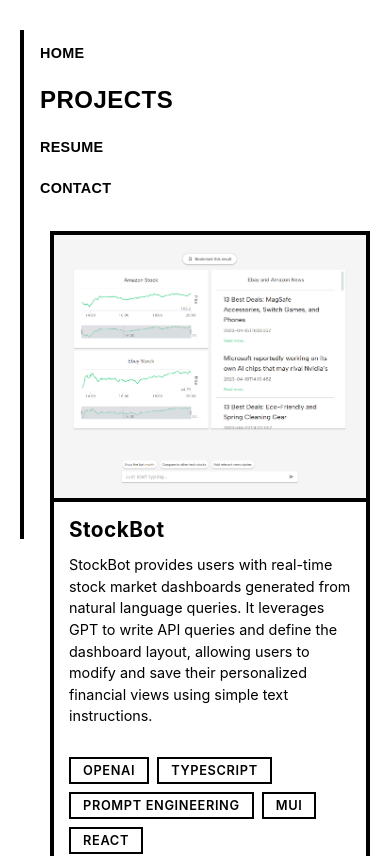
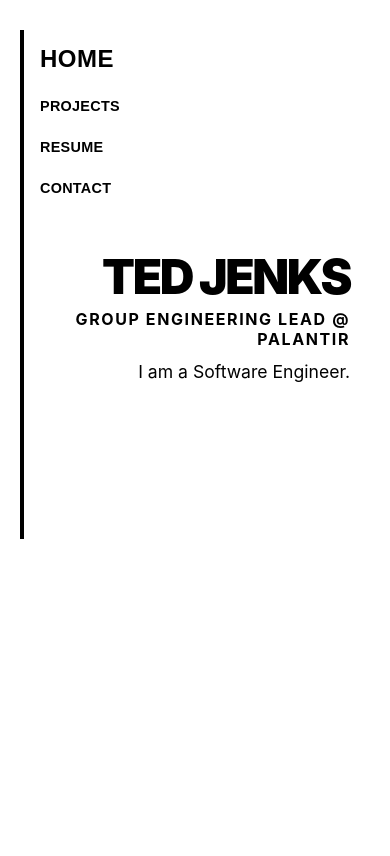
Before and after one commit to ted-jenks/website, a React (Create React App) app: page / in a window 390 px wide. Shown: the top 856 px of the page. Built offline with nearby package versions, Linux system fonts and the light colour scheme.

Commit message:
start home

```diff
--- a/src/App.css
+++ b/src/App.css
@@ -18,6 +18,18 @@
 .content {
   flex: 1;
   padding-top: 20px;
+  transition: opacity 0.3s ease-in-out, transform 0.3s ease-in-out;
+}
+
+.fade-in {
+  opacity: 1;
+  transform: translateY(0);
+}
+
+.fade-out {
+  opacity: 0;
+  transform: translateY(5px);
+  pointer-events: none; /* Prevents interaction during fade-out */
 }
 
 @media (min-width: 769px) {
--- a/src/App.tsx
+++ b/src/App.tsx
@@ -1,22 +1,38 @@
-import React, { useState } from 'react';
+import React, { useState, useEffect } from 'react';
 import Navigation from './components/Navigation/Navigation.tsx';
+import Home from './pages/Home.tsx';
 import Projects from './pages/Projects.tsx';
 import { PageType } from './types';
 import './App.css';
 
 function App() {
-  const [currentPage, setCurrentPage] = useState<PageType>('PROJECTS');
+  const [currentPage, setCurrentPage] = useState<PageType>('HOME');
+  const [isTransitioning, setIsTransitioning] = useState(false);
 
   const handleNavigate = (page: PageType) => {
-    setCurrentPage(page);
+    if (page === currentPage) return;
+
+    setIsTransitioning(true);
+    setTimeout(() => {
+      setCurrentPage(page);
+    }, 150);
   };
+
+  useEffect(() => {
+    if (isTransitioning) {
+      const timer = setTimeout(() => {
+        setIsTransitioning(false);
+      }, 20);
+      return () => clearTimeout(timer);
+    }
+  }, [currentPage]);
 
   const renderPage = () => {
     switch (currentPage) {
+      case 'HOME':
+        return <Home />;
       case 'PROJECTS':
         return <Projects />;
-      case 'HOME':
-        return <h1>HOME</h1>;
       case 'RESUME':
         return <h1>RESUME</h1>;
       case 'CONTACT':
@@ -31,7 +47,7 @@
       <div className="sidebar">
         <Navigation currentPage={currentPage} onNavigate={handleNavigate} />
       </div>
-      <div className="content">
+      <div className={`content ${isTransitioning ? 'fade-out' : 'fade-in'}`}>
         {renderPage()}
       </div>
     </div>
--- /dev/null
+++ b/src/pages/Home.css
@@ -0,0 +1,64 @@
+.home-container {
+  min-height: 80vh;
+  display: flex;
+  align-items: flex-start;
+  justify-content: flex-end;
+  text-align: right;
+}
+
+.hero-block {
+  padding: 40px;
+  max-width: 800px;
+}
+
+.hero-name {
+  font-size: 5rem;
+  font-weight: 900;
+  margin-bottom: 5px;
+  line-height: 1.1;
+  letter-spacing: -0.05em;
+  color: #000;
+  text-transform: uppercase;
+  transition: transform 0.2s ease-in-out;
+}
+
+.hero-name:hover {
+  transform: scale(1.02);
+}
+
+.hero-title {
+  font-size: 1.5rem;
+  font-weight: 700;
+  margin-bottom: 10px;
+  color: #000;
+  letter-spacing: 0.1em;
+  text-transform: uppercase;
+  transition: transform 0.2s ease-in-out;
+}
+
+.hero-title:hover {
+  transform: scale(1.02);
+}
+
+.hero-philosophy {
+  font-size: 1.1rem;
+  margin-bottom: 40px;
+  line-height: 1.5;
+  transition: transform 0.2s ease-in-out;
+}
+
+.hero-philosophy:hover {
+  transform: scale(1.02);
+}
+
+@media (max-width: 768px) {
+  .hero-name {
+    font-size: 3rem;
+  }
+  .hero-title {
+    font-size: 1rem;
+  }
+  .hero-block {
+    padding: 20px;
+  }
+}
--- a/src/pages/Home.tsx
+++ b/src/pages/Home.tsx
@@ -0,0 +1,18 @@
+import React from 'react';
+import './Home.css';
+
+const Home = () => {
+  return (
+    <div className="home-container">
+      <div className="hero-block">
+        <h1 className="hero-name">TED JENKS</h1>
+        <p className="hero-title">GROUP ENGINEERING LEAD @ PALANTIR</p>
+        <p className="hero-philosophy">
+          I am a Software Engineer.
+        </p>
+      </div>
+    </div>
+  );
+};
+
+export default Home;
```
